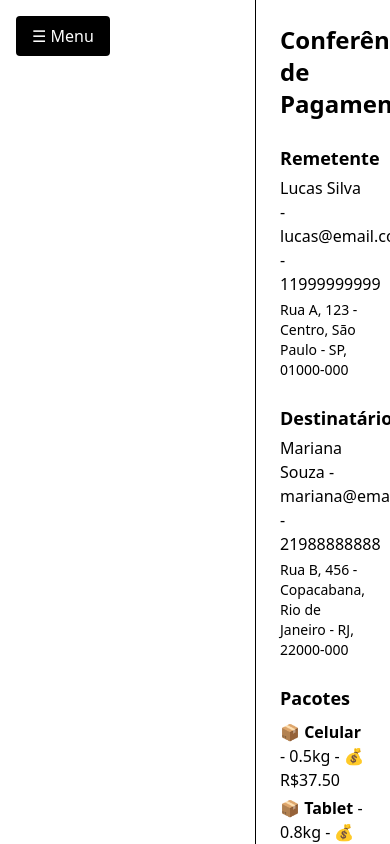
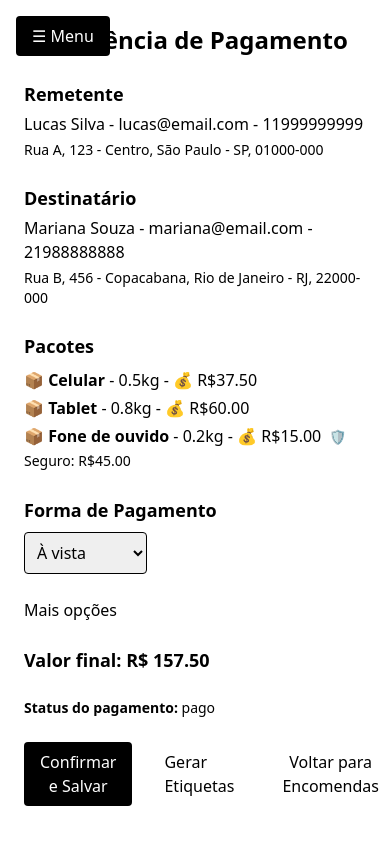
Before and after one commit to blackflightlogistics/blackflight-front, a React (Vite) app: page /admin/encomendas/1001/pagamento in a window 390 px wide. Built offline with nearby package versions, Linux system fonts and the light colour scheme.

Commit message:
adicionado responsivo

```diff
--- a/src/pages/admin/EncomendaPagamento.tsx
+++ b/src/pages/admin/EncomendaPagamento.tsx
@@ -66,7 +66,7 @@ function EncomendaPagamento() {
   return (
     <div className="h-screen overflow-hidden">
       {/* Sidebar fixa */}
-      <div className="fixed top-0 left-0 h-screen w-64 bg-white border-r z-10">
+      <div className="md:fixed md:top-0 md:left-0 md:h-screen md:w-64 md:bg-white border-r z-10">
       <button
         className="md:hidden fixed top-4 left-4 z-50 bg-black text-white px-4 py-2 rounded"
         onClick={() => setSidebarAberta(true)}
@@ -79,7 +79,7 @@ function EncomendaPagamento() {
       </div>
 
       {/* Conteúdo principal com scroll */}
-      <main className="ml-64 h-full overflow-y-auto p-6 space-y-6">
+      <main className="md:ml-64 h-full overflow-y-auto p-6 space-y-6">
         <h1 className="text-2xl font-bold">Conferência de Pagamento</h1>
 
         {/* Remetente */}
```
